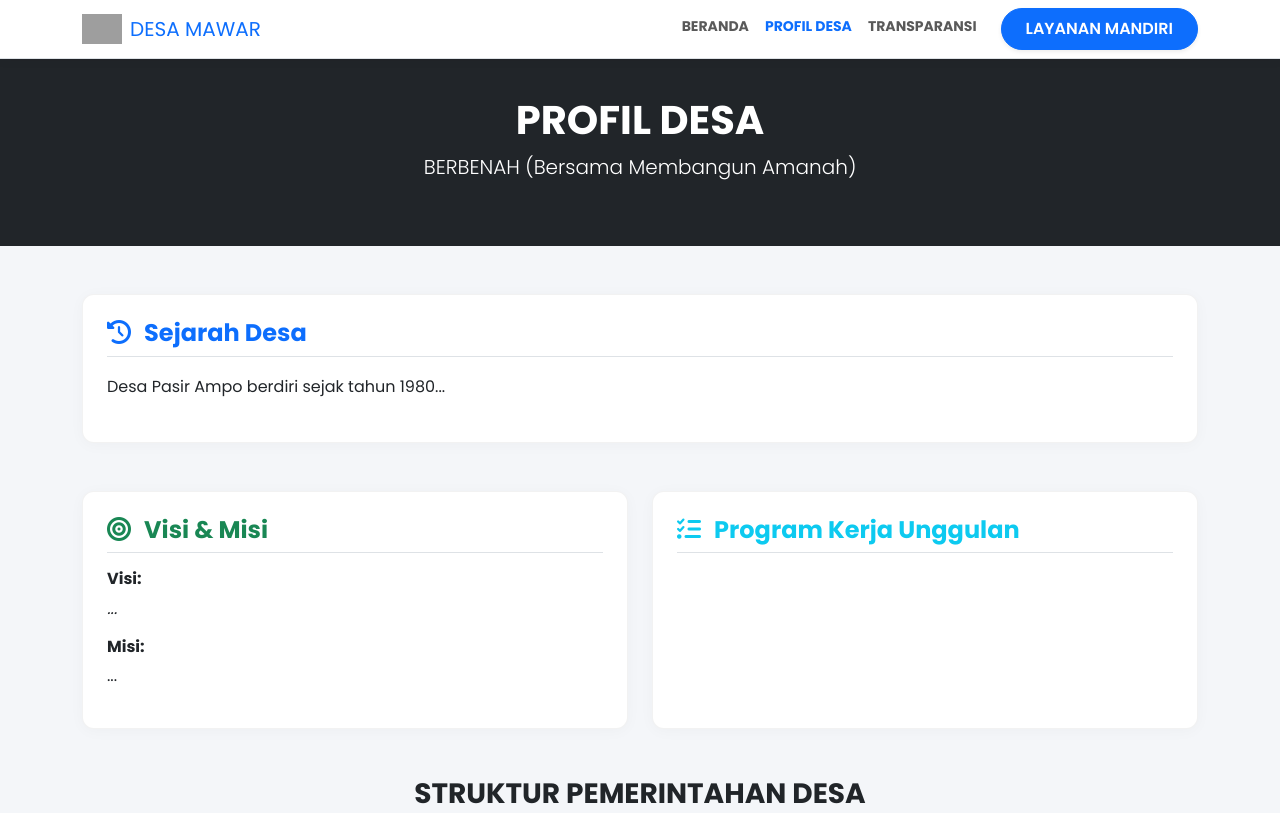
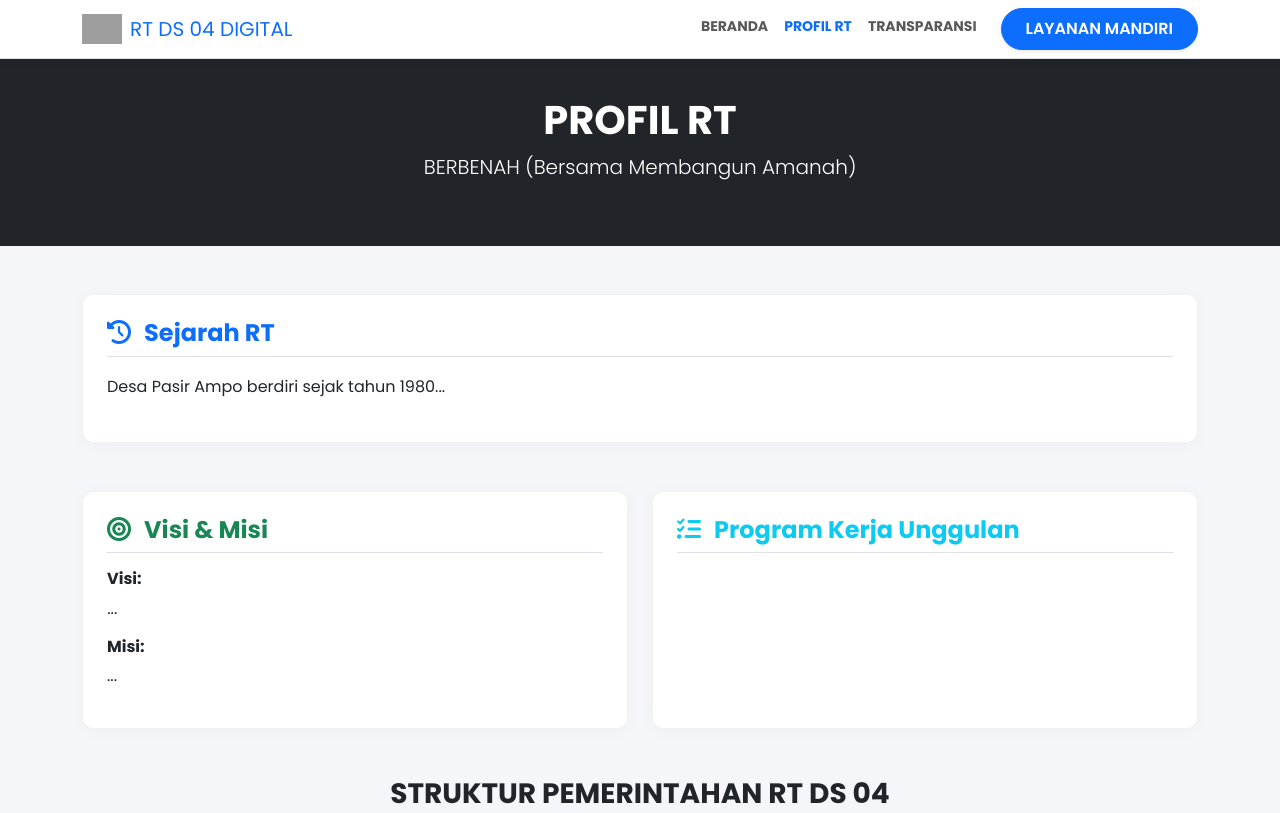
Before and after one commit to ryzu0575/desamawar.digi, a plain HTML site: page profile.html in a window 1280 px wide. Shown: the top 813 px of the page. Drawn offline with nearby package versions, Linux system fonts and the light colour scheme; grey boxes are pictures that could not be loaded.

Commit message:
Update profile.html

```diff
--- a/profile.html
+++ b/profile.html
@@ -3,7 +3,7 @@
 <head>
     <meta charset="UTF-8">
     <meta name="viewport" content="width=device-width, initial-scale=1.0">
-    <title>Profil Desa Mawar </title>
+    <title>Profil RT 01 RW 09 DUSUN 04 SUTAWANGI </title>
     <link href="https://cdn.jsdelivr.net/npm/bootstrap@5.3.0/dist/css/bootstrap.min.css" rel="stylesheet">
     <link rel="stylesheet" href="https://cdnjs.cloudflare.com/ajax/libs/font-awesome/6.4.0/css/all.min.css">
     <link rel="stylesheet" href="style.css">
@@ -13,7 +13,7 @@
     <nav class="navbar navbar-expand-lg navbar-clean fixed-top bg-white border-bottom">
         <div class="container">
             <a class="navbar-brand d-flex align-items-center text-primary" href="index.html">
-                <img src="img/logo.png" width="40" class="me-2"> DESA MAWAR
+                <img src="img/logo.png" width="40" class="me-2"> RT DS 04 DIGITAL
             </a>
             <button class="navbar-toggler" type="button" data-bs-toggle="collapse" data-bs-target="#navbarNav">
                 <span class="navbar-toggler-icon"></span>
@@ -21,7 +21,7 @@
             <div class="collapse navbar-collapse" id="navbarNav">
                 <ul class="navbar-nav ms-auto fw-bold small text-uppercase">
                     <li class="nav-item"><a class="nav-link" href="index.html">Beranda</a></li>
-                    <li class="nav-item"><a class="nav-link active" href="profile.html">Profil Desa</a></li>
+                    <li class="nav-item"><a class="nav-link active" href="profile.html">Profil RT</a></li>
                     <li class="nav-item"><a class="nav-link" href="index.html#apbdes">Transparansi</a></li>
                     <li class="nav-item ms-3">
                         <a href="login.html" class="btn btn-primary rounded-pill px-4 shadow-sm">Layanan Mandiri</a>
@@ -33,7 +33,7 @@
 
     <header class="bg-dark text-white pt-5 mt-5 pb-5 text-center">
         <div class="container fade-in">
-            <h1 class="fw-bold">PROFIL DESA</h1>
+            <h1 class="fw-bold">PROFIL RT</h1>
             <p class="lead" id="view-moto">Loading Moto...</p>
         </div>
     </header>
@@ -43,7 +43,7 @@
         <div class="row mb-5">
             <div class="col-md-12">
                 <div class="clean-card p-4 bg-white">
-                    <h4 class="fw-bold border-bottom pb-2 mb-3 text-primary"><i class="fas fa-history me-2"></i> Sejarah Desa</h4>
+                    <h4 class="fw-bold border-bottom pb-2 mb-3 text-primary"><i class="fas fa-history me-2"></i> Sejarah RT</h4>
                     <p id="view-sejarah" style="white-space: pre-line; line-height: 1.8;">Memuat Sejarah...</p>
                 </div>
             </div>
@@ -70,7 +70,7 @@
 
         <div class="mb-5">
             <div class="text-center mb-4">
-                <h3 class="fw-bold text-uppercase">Struktur Pemerintahan Desa</h3>
+                <h3 class="fw-bold text-uppercase">Struktur Pemerintahan RT DS 04</h3>
                 <div class="bg-primary mx-auto" style="width: 60px; height: 3px;"></div>
             </div>
 
@@ -82,11 +82,12 @@
 
     <footer class="bg-dark text-white py-4 text-center">
         <div class="container">
-            <small>&copy; 2025 Pemerintah Desa Mawar. All Rights Reserved.</small>
+            <small>&copy; 2025 Pemerintah RT 01 RW 09 DUSUN 04 SUTAWANGI. All Rights Reserved.</small>
         </div>
     </footer>
 
     <script src="https://cdn.jsdelivr.net/npm/bootstrap@5.3.0/dist/js/bootstrap.bundle.min.js"></script>
     <script src="script.js"></script>
 </body>
+
 </html>
```
